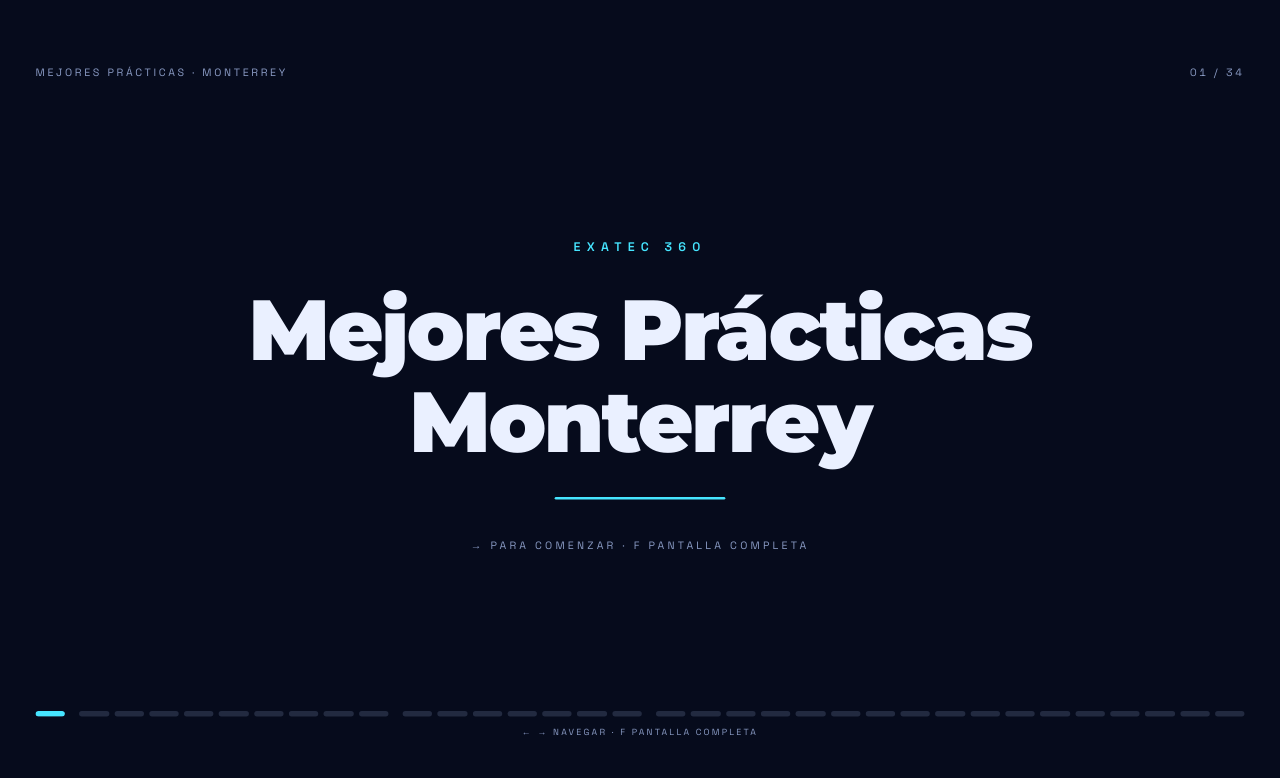
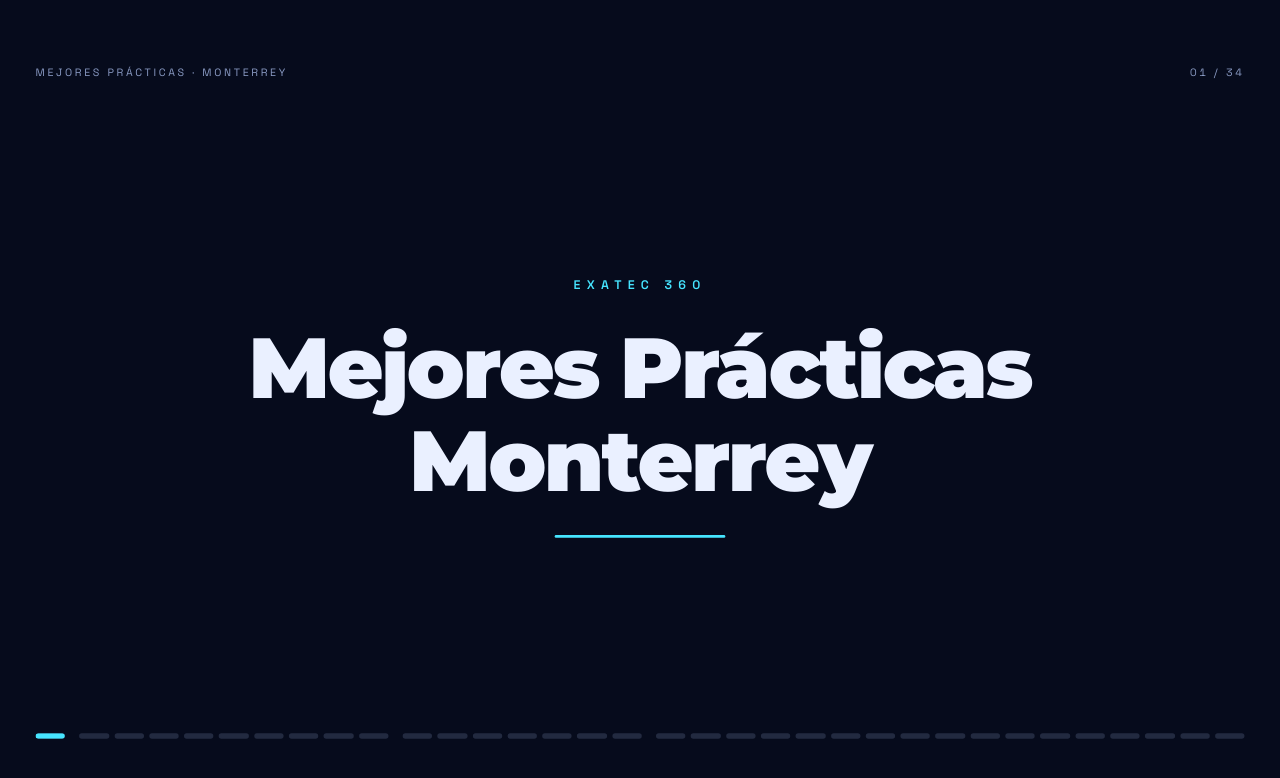
Before and after one commit to Luckycharms201/exatecmejorespracticas, a React (Vite) app: page / in a window 1280 px wide. Shown: the top 778 px of the page. Built offline with nearby package versions, Linux system fonts and the light colour scheme.

Commit message:
Slide 1: quita indicaciones escritas de navegacion y fullscreen
Co-Authored-By: Claude Opus 4.8 <noreply@anthropic.com>

```diff
--- a/src/components/Stage/LiveStage.jsx
+++ b/src/components/Stage/LiveStage.jsx
@@ -34,9 +34,11 @@ export default function LiveStage({ slide, liveN, total, isFullscreen }) {
       {/* barra de progreso segmentada + pista de teclado */}
       <div className="flex flex-col gap-2.5 px-10 pb-6">
         <LiveProgressBar liveN={liveN} />
-        <p className="text-text-dim text-center text-[10px] tracking-[0.25em] uppercase">
-          ← → NAVEGAR · F {isFullscreen ? "SALIR DE " : ""}PANTALLA COMPLETA
-        </p>
+        {!isIntro && (
+          <p className="text-text-dim text-center text-[10px] tracking-[0.25em] uppercase">
+            ← → NAVEGAR · F {isFullscreen ? "SALIR DE " : ""}PANTALLA COMPLETA
+          </p>
+        )}
       </div>
     </div>
   );
--- a/src/components/slides/SlideLiveIntro.jsx
+++ b/src/components/slides/SlideLiveIntro.jsx
@@ -26,8 +26,7 @@ export default function SlideLiveIntro({ slide }) {
         ".intro-rule",
         { scaleX: 0, opacity: 0, duration: 0.9, ease: "power3.inOut" },
         "-=0.55"
-      )
-      .from(".intro-hint", { opacity: 0, y: 16, duration: 0.6 }, "-=0.2");
+      );
   });
 
   return (
@@ -51,10 +50,6 @@ export default function SlideLiveIntro({ slide }) {
         className="intro-rule bg-accent h-[3px] w-48 origin-center rounded-full"
         style={{ boxShadow: "0 0 24px -2px var(--color-accent)" }}
       />
-
-      <p className="intro-hint text-text-dim mt-2 text-xs tracking-[0.3em] uppercase">
-        → para comenzar · F pantalla completa
-      </p>
     </div>
   );
 }
```
